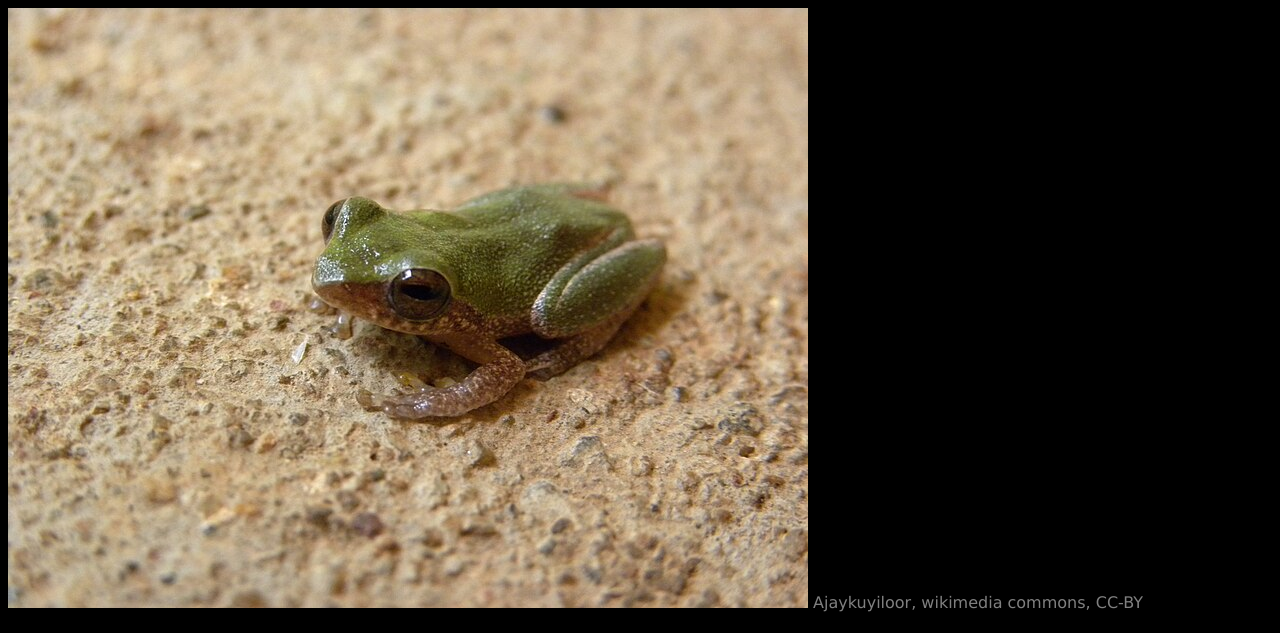
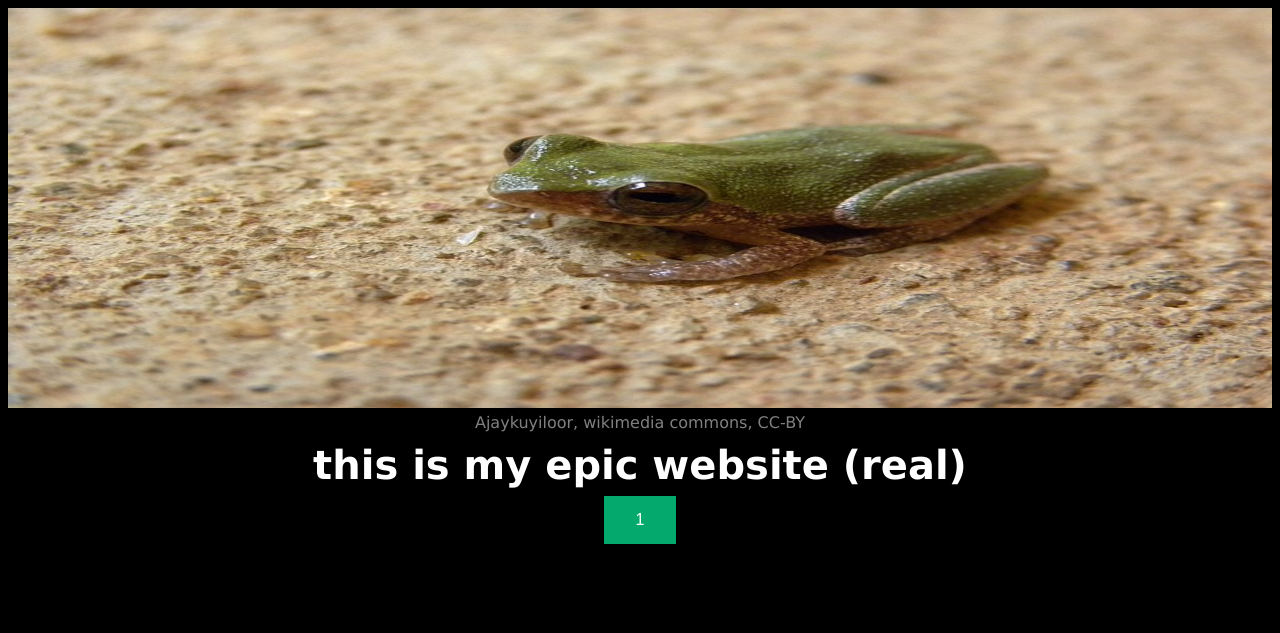
Before and after one commit to odonnellbWSCW/Year-10-Website, a plain HTML site: page index.html in a window 1280 px wide. Shown: the top 633 px of the page. Drawn offline with Linux system fonts and the light colour scheme.

Commit message:
added clcickewr
balls :)

```diff
--- a/index.html
+++ b/index.html
@@ -3,20 +3,15 @@
 <head>
     <meta charset="UTF-8">
     <meta name="viewport" content="width=device-width, initial-scale=1.0">
-    <title>Bryn website</title>
+    <title>Baller epic website frfr</title>
     <link rel="stylesheet" href="style.css"/>
 
 
     <script>
+        var a=1
         function changething() {
-
-            if (document.getElementById("butin").innerHTML == "grant money")
-            {
-                document.getElementById("baller").innerHTML = "money :D";
-                document.getElementById("butin").innerHTML = "remove money";
-            } else {
-                document.getElementById("baller").innerHTML = "no money D:";
-                document.getElementById("butin").innerHTML = "grant money";}
+        a=a+1
+        document.getElementById("myText").innerHTML = a;
         }
         </script>
 
@@ -27,12 +22,11 @@
 
 <body>
 
-    <img src="Frog.JPG" alt="forg">
+    <img src="frog.jpg" alt="forg">
     <p1>Ajaykuyiloor, wikimedia commons, CC-BY</p1>
     <h1>this is my epic website (real)</h1>
-    <p id="baller">money :D</p>
 
-    <button class="button" id="butin" onclick="changething()">remove money</button>
+    <button class="button" id="butin" onclick="changething()"><span id="myText">1</span></button>
 
 </body>
 
--- a/style.css
+++ b/style.css
@@ -1,6 +1,8 @@
 body {
     background-color:#000000;
     font-family: Verdana, sans-serif;
+    text-align: center;
+    line-height: 0px;
 }
 h1 {font-size: 40px;
 
@@ -12,7 +14,7 @@ p {
     font-size: 100px;
     letter-spacing: 1px;
 }
-.button {background-color: #04AA6D;
+button {background-color: #04AA6D;
     border: none;
     color: white;
     padding: 15px 32px;
@@ -20,6 +22,14 @@ p {
     text-decoration: none;
     display: inline-block;
     font-size: 16px;
-    margin: 4px 2px;}
+    margin: 4px 2px;
+    cursor: pointer;
+}
 
-p1 {color: gray;}
+p1 {color: gray;
+line-height: 30px;}
+
+img {
+    width: 100%;
+    height: 400px;
+}
```
